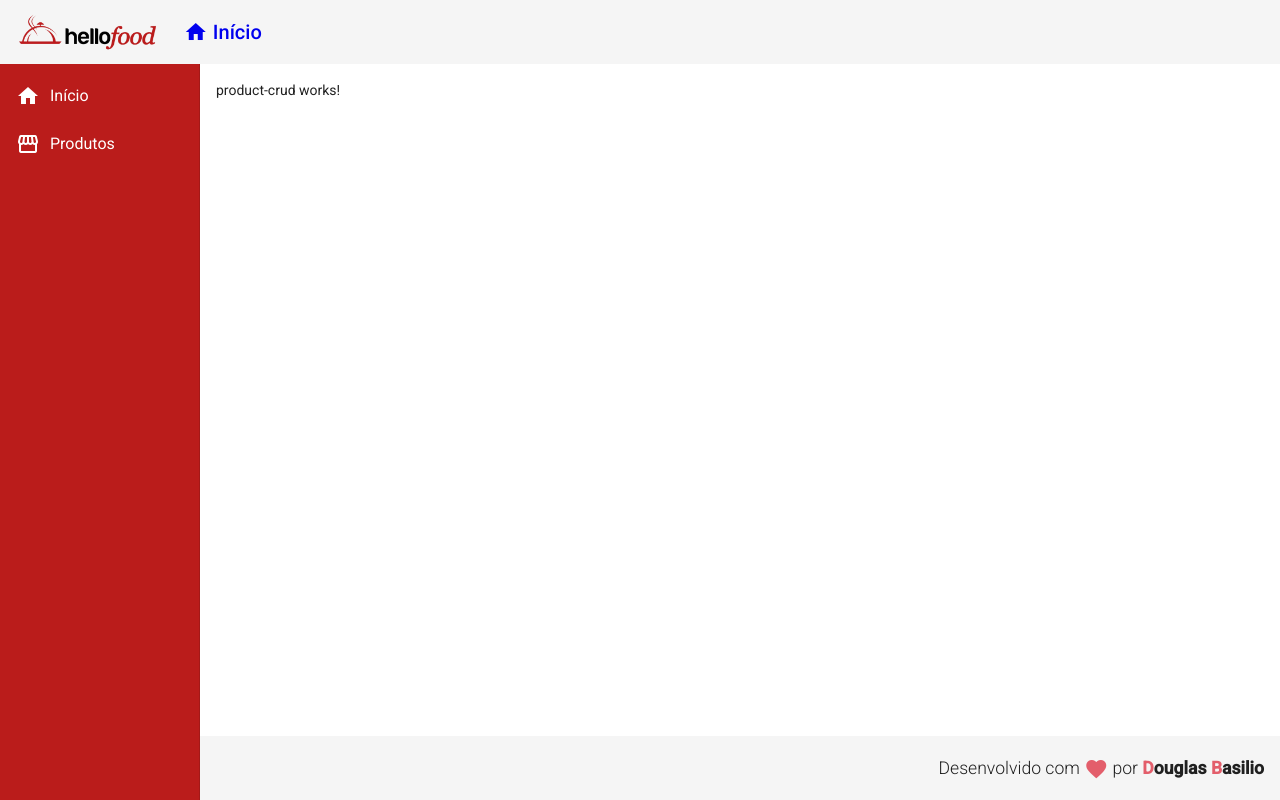
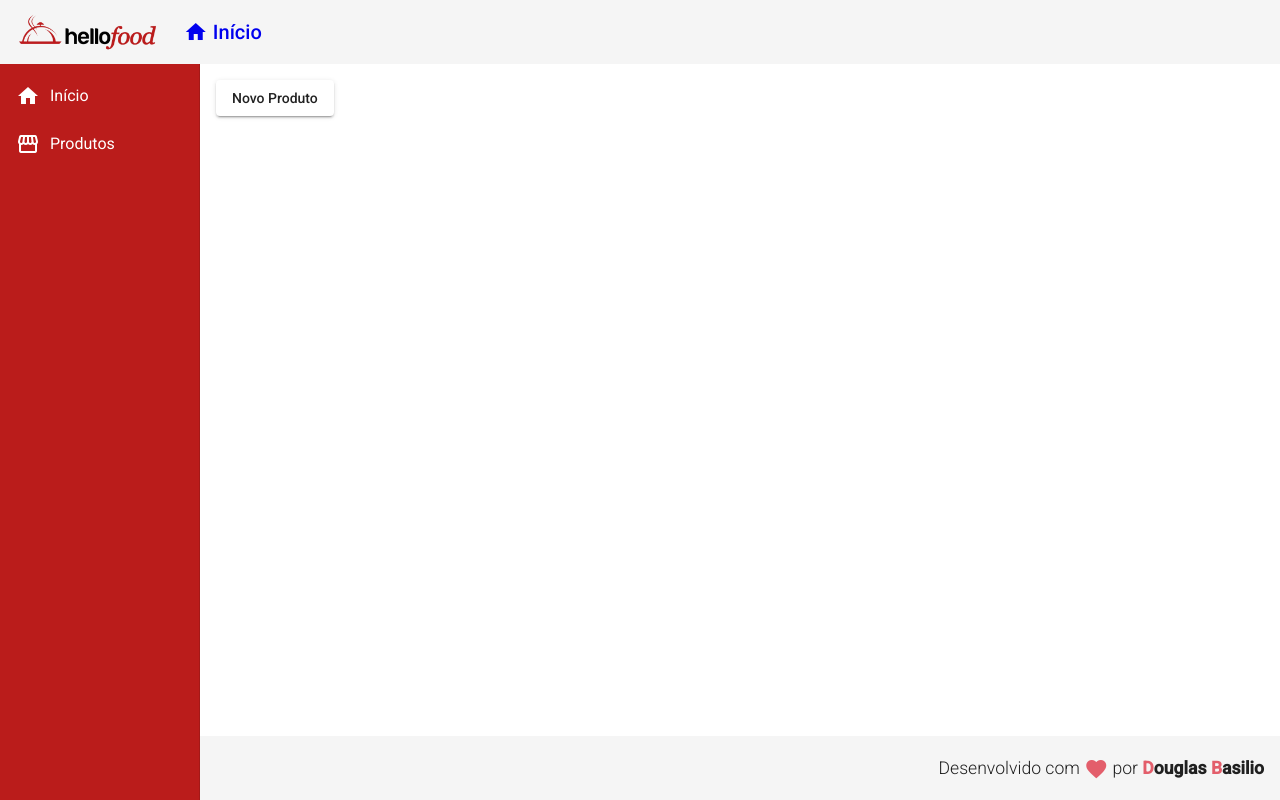
Before and after one commit to DouglasBasilio/crud-angular, an Angular app in the folder frontend/: page /products in a window 1280 px wide. Built offline with nearby package versions, Linux system fonts and the light colour scheme.

Commit message:
create button with event biding on product crud component to product create

```diff
--- a/frontend/src/app/app.module.ts
+++ b/frontend/src/app/app.module.ts
@@ -12,6 +12,8 @@
 
 import { MatSidenavModule} from '@angular/material/sidenav'
 import { MatCardModule} from '@angular/material/card'
+import { MatButtonModule} from '@angular/material/button'
+
 import {MatListModule } from '@angular/material/list';
 import { HomeComponent } from './views/home/home.component';
 import { ProductCrudComponent } from './views/product-crud/product-crud.component';
@@ -38,7 +40,8 @@
     MatToolbarModule,
     MatSidenavModule,
     MatListModule,
-    MatCardModule
+    MatCardModule,
+    MatButtonModule
   ],
   providers: [],
   bootstrap: [AppComponent]
--- a/frontend/src/app/views/product-crud/product-crud.component.html
+++ b/frontend/src/app/views/product-crud/product-crud.component.html
@@ -1 +1,3 @@
-<p>product-crud works!</p>
+<button mat-raised-button (click)="navigateProductCreate()">
+    Novo Produto
+</button>
--- a/frontend/src/app/views/product-crud/product-crud.component.ts
+++ b/frontend/src/app/views/product-crud/product-crud.component.ts
@@ -1,4 +1,5 @@
 import { Component, OnInit } from '@angular/core';
+import { Router } from '@angular/router';
 
 @Component({
   selector: 'app-product-crud',
@@ -7,9 +8,13 @@
 })
 export class ProductCrudComponent implements OnInit {
 
-  constructor() { }
+  constructor(private router: Router) { }
 
   ngOnInit(): void {
   }
 
+  navigateProductCreate(): void {
+    this.router.navigate(['/products/create'])
+  }
+
 }
```
